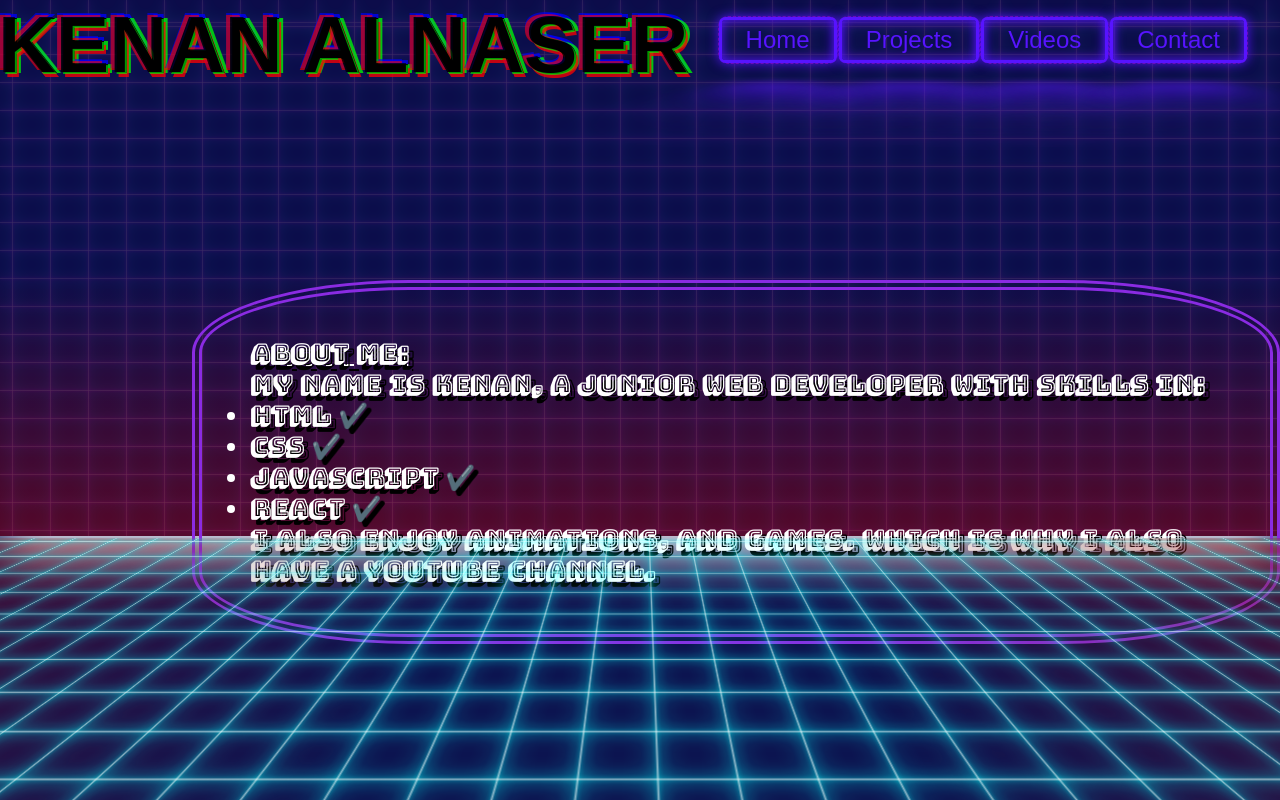
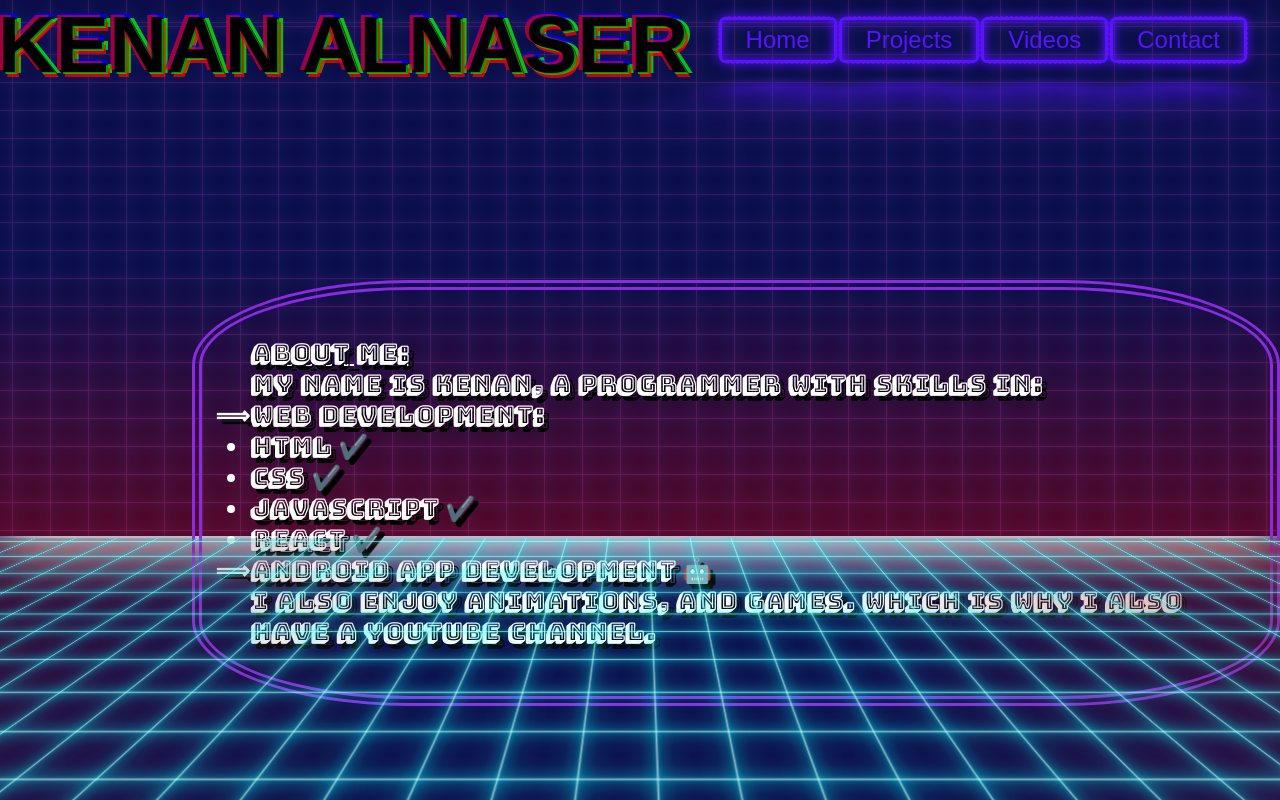
Before and after one commit to Kenan-Alnaser/My-React-Portfolio, a React (Create React App) app: page / in a window 1280 px wide. Built offline with nearby package versions, Linux system fonts and the light colour scheme; the HTML template or start-up script is replaced by a standard one; a web font is replaced by a local one.

Commit message:
a bit more information

```diff
--- a/src/components/Home.js
+++ b/src/components/Home.js
@@ -6,12 +6,14 @@ const Home = () => {
       <div className="mainContainer">
         <h2>
           <u>About me:</u>
-          <br /> My Name is Kenan, A junior web developer with skills in:
+          <br /> My Name is Kenan, A programmer with skills in:
           <ul>
+            <li className="listPoint">Web Development: </li>
             <li>HTML ✔️</li>
             <li>CSS ✔️</li>
             <li>JavaScript ✔️</li>
             <li>React ✔️</li>
+            <li className="listPoint">Android App development 🤖 </li>
           </ul>
           I also enjoy Animations, and games. Which is why I also have a YouTube
           channel.
--- a/src/sass/main.scss
+++ b/src/sass/main.scss
@@ -83,6 +83,10 @@ a {
   background-repeat: no-repeat;
   background-blend-mode: hard-light;
   background-size: 0% 90%;
+}
+
+.listPoint {
+  list-style-type: "⟹";
 }
 
 // Glitchy Name
```
